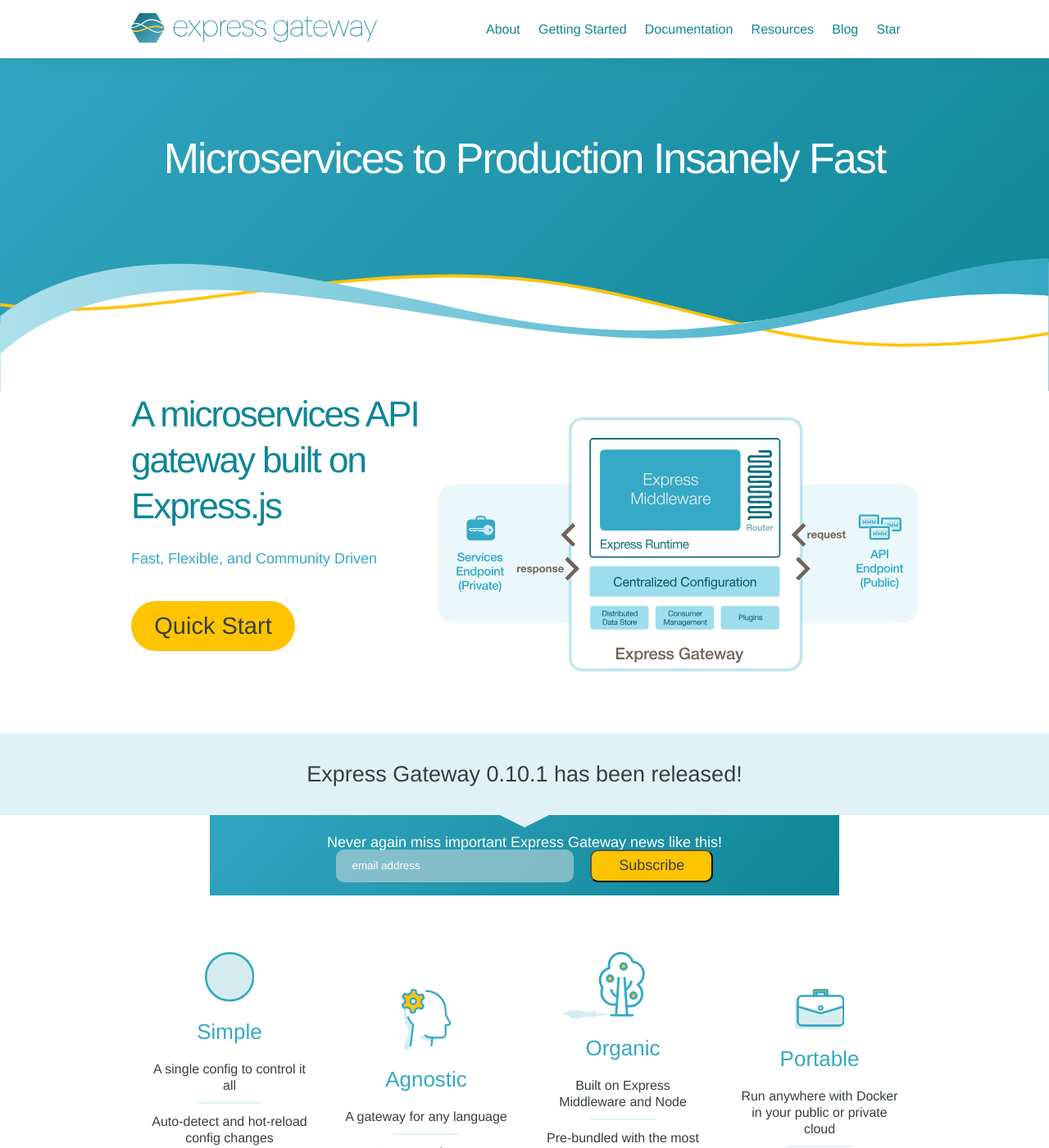
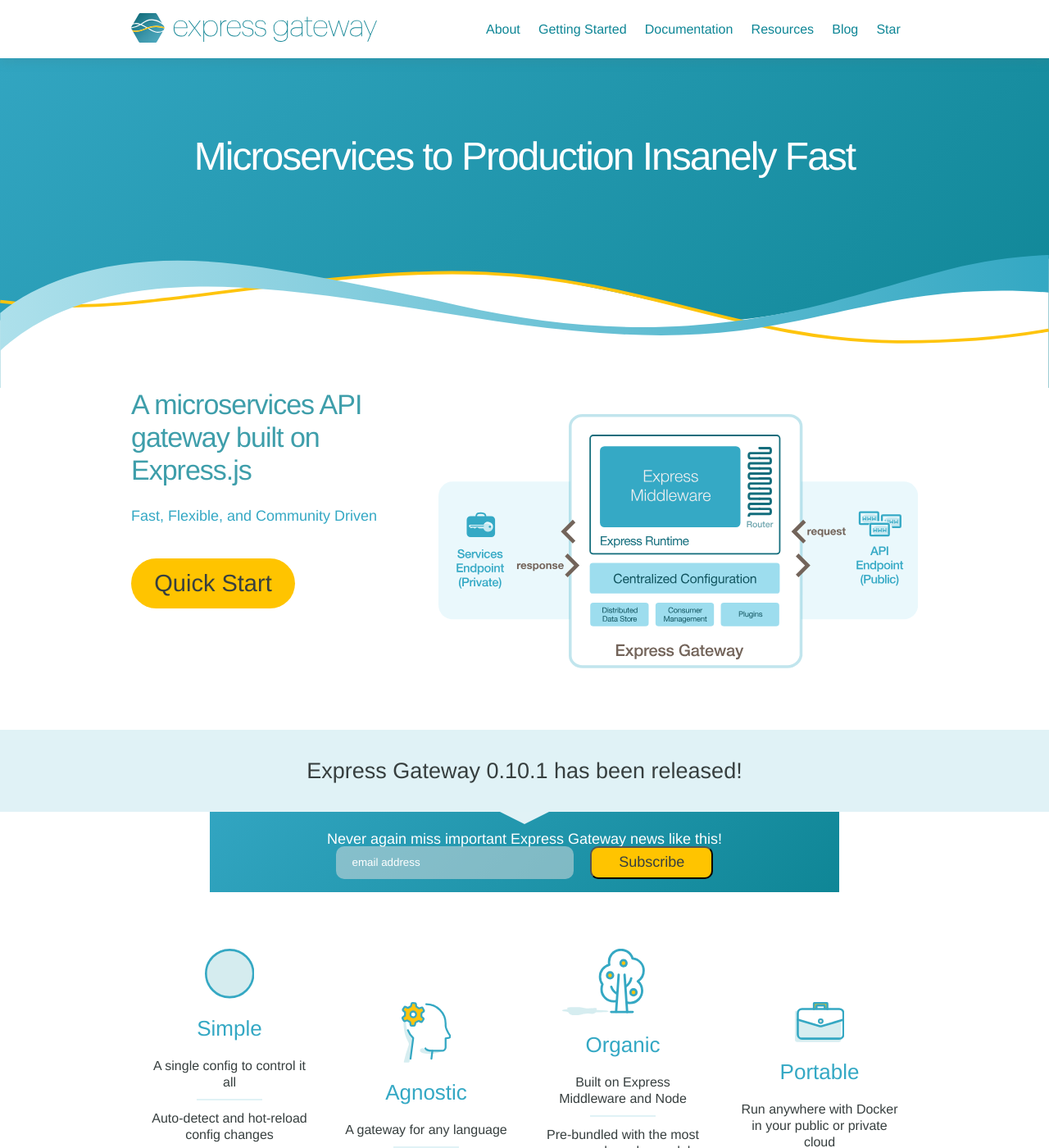
Before and after one commit to ExpressGateway/express-gateway.io, a Jekyll site: the page built from index.md, in a window 1280 px wide and 1400 px high. Shown: the whole window at 82% size. Built offline with Jekyll 4.4.1, drawn with Linux system fonts in a browser that asks for light colours; nearby versions of some CDN libraries; some web fonts are replaced; comment, search, counter and statistics services are not loaded.

Commit message:
QA items

```diff
--- a/_sass/_contributions.scss
+++ b/_sass/_contributions.scss
@@ -4,6 +4,7 @@
   h2 {
 
     display: inline-block;
+    margin-bottom: 1.5rem;
     span {
       display: block;
     }
--- a/_sass/_header.scss
+++ b/_sass/_header.scss
@@ -147,7 +147,7 @@
 
   h1 {
     margin: 0 auto;
-    font-size: $font-size-52;
+    font-size: $font-size-48;
     font-weight: 100;
     letter-spacing: -2px;
     padding: 6rem 0;
--- a/_sass/_layout.scss
+++ b/_sass/_layout.scss
@@ -136,7 +136,7 @@
     align-items: center;
 
     &:nth-child(even) {
-      padding-top: 4rem;
+      padding-top: 5.25rem;
     }
 
     svg {
@@ -331,9 +331,11 @@
 h2.description {
   padding: 0 0 .5rem 0;
   font-weight: 500;
-  line-height: $font-lineheight-base + 2;
+  line-height: 2.5rem;
   color: $color-secondary-dark;
-  letter-spacing: -2px;
+  letter-spacing: -1px;
+  opacity: .8;
+  font-size: $font-size-34;
 }
 
 .introduction {
@@ -347,12 +349,6 @@
         width: 90%;
         margin: 0 auto;
         text-align: center;
-
-        h2.description {
-          font-size: $font-size-36;
-          line-height: 2.5rem;
-
-        }
 
         .button-large {
           margin: 1rem auto 3rem;
--- a/_sass/_variables.scss
+++ b/_sass/_variables.scss
@@ -123,6 +123,9 @@
 //32
 $font-size-32:     2rem;
 
+//34
+$font-size-34:     2.125rem;
+
 //36
 $font-size-36:     2.25rem;
 
```
